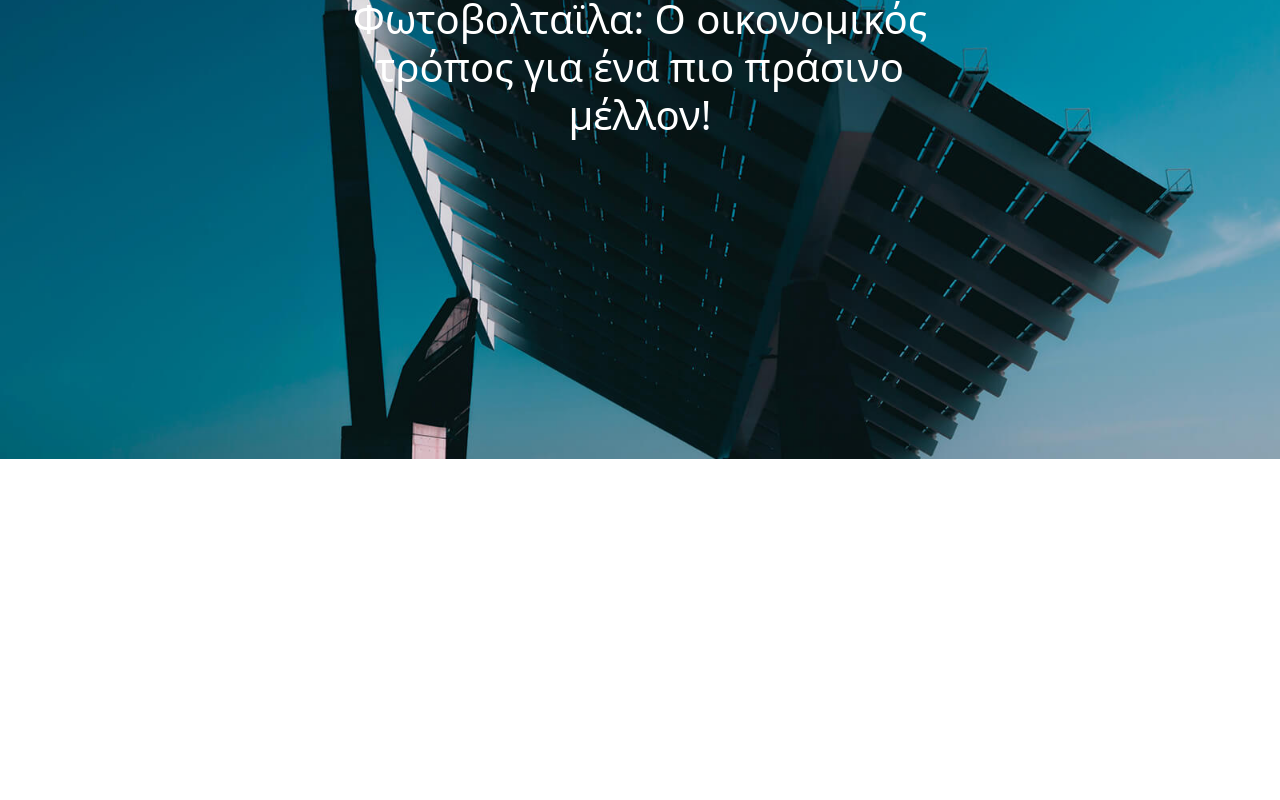
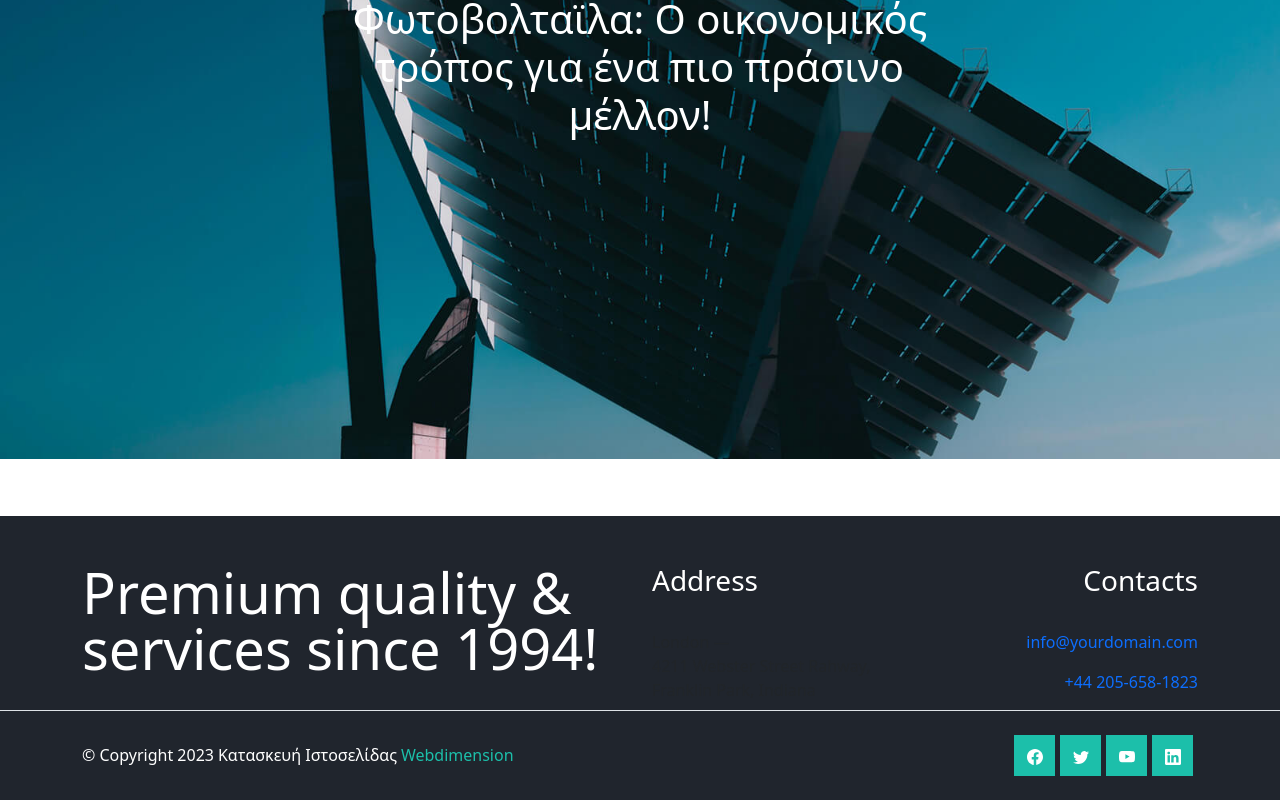
Before and after one commit to giorgos-grekis/ypsoum, a Next.js app: page / in a window 1280 px wide. Shown: the part 341-1141 px from the top of the page. Before the commit the page ends 800 px from the top, so only its background shows below. Built offline with nearby package versions, Linux system fonts and the light colour scheme.

Commit message:
bottom line of footer

```diff
--- a/src/app/globals.scss
+++ b/src/app/globals.scss
@@ -5,8 +5,15 @@
     'Roboto Mono', 'Oxygen Mono', 'Ubuntu Monospace', 'Source Code Pro',
     'Fira Mono', 'Droid Sans Mono', 'Courier New', monospace;
 
+  // colors
   --primary-color: #1cbfaa;
   --secondary-color: #1388d7;
+
+
+  // transitions
+  --transition-delay: 0.3s;
+
+
 
 }
 
--- a/src/components/Layout/Footer/Footer.tsx
+++ b/src/components/Layout/Footer/Footer.tsx
@@ -1,9 +1,115 @@
 import React from 'react'
 import styles from './footer.module.scss'
+import WdLink from '@/components/UI/WdLink'
 
 const Footer = () => {
   return (
-    <div>Footer</div>
+    <footer className={`position-relative pt-6 pt-md-8 pt-lg-10 pt-xl-12 ${styles.footerContianer}`}>
+      <div className={`container z-index-9 position-relative`}>
+        <div className={`row mt-n5 pb-6 pb-md-8 pb-lg-10 pb-xl-12`}>
+          <div className={`col-lg-6 mt-5`}>
+            <div>
+              <h2 className={`text-white w-90 display-4 font-weight-800 mb-0 lh-1`}>
+                Premium quality &amp; services since 1994!
+              </h2>
+            </div>
+          </div>
+          <div className={`col-lg-6`}>
+            <div className={`row`}>
+              <div className={`col-sm-6 mt-5`}>
+                <div>
+                  <div className={`textwidget`}>
+                    <div className={`sec-title pb-4`}>
+                      <h3 className={`text-white`}>Address</h3>
+                    </div>
+                    <address className={`mb-0 display-29 display-md-28 display-xl-27`}>
+                      London — <br />4211 Webster Street Rahway,<br />Franklin Park, Indiana
+                    </address>
+                  </div>
+                </div>
+              </div>
+              <div className={`col-sm-6 mt-5 text-sm-end`}>
+                <div>
+                  <div className={`textwidget`}>
+                    <div className={`sec-title pb-4`}>
+                      <h3 className={`text-white`}>
+                        Contacts
+                      </h3>
+                    </div>
+                    <p className={`email`}><a href="mailto:info@yourdomain.com" className="display-29 display-md-28 display-xl-27">info@yourdomain.com</a></p>
+                    <p className="phone"><a href="tel:+442056581823" className="display-26 display-md-25 display-xl-24">+44 205-658-1823</a></p>
+                  </div>
+                </div>
+              </div>
+            </div>
+          </div>
+        </div>
+      </div>
+
+      {/***  Button Line ***/}
+      <div className={`border-top border-color-light-white z-index-9 position-relative`}>
+        <div className={`container`}>
+          <div className={`row align-items-center py-4`}>
+            <div className={`col-md-7 col-lg-6 text-center text-md-start order-2 order-md-1`}>
+              <p className={`d-inline-block text-white mb-0`}>
+                © Copyright <span className={`current-year`}>{new Date().getFullYear()}</span>
+                <WdLink href='https://webdimension.gr/' target='_blank' className={`${styles.website} mx-1`}>
+                  Κατασκευή Ιστοσελίδας
+                </WdLink>
+
+                <WdLink href='https://webdimension.gr/' target='_blank' className={`${styles.webdimension}`}>
+                  Webdimension
+                </WdLink>
+
+              </p>
+            </div>
+
+            <div className={`col-md-5 col-lg-6 text-center text-md-end mb-3 mb-md-0 order-1 order-md-2`}>
+              <ul className={`social-icon-style1 ${styles.socialIconUl}`}>
+                {/* facebook */}
+                <li>
+                  <a target="_blank" href="https://www.facebook.com/">
+                    <svg xmlns="http://www.w3.org/2000/svg" width={16} height={16} fill="currentColor" className="bi bi-facebook" viewBox="0 0 16 16">
+                      <path d="M16 8.049c0-4.446-3.582-8.05-8-8.05C3.58 0-.002 3.603-.002 8.05c0 4.017 2.926 7.347 6.75 7.951v-5.625h-2.03V8.05H6.75V6.275c0-2.017 1.195-3.131 3.022-3.131.876 0 1.791.157 1.791.157v1.98h-1.009c-.993 0-1.303.621-1.303 1.258v1.51h2.218l-.354 2.326H9.25V16c3.824-.604 6.75-3.934 6.75-7.951z" />
+                    </svg>
+                  </a>
+                </li>
+
+                {/* twitter */}
+                <li>
+                  <a target="_blank" href="https://twitter.com/">
+                    <svg xmlns="http://www.w3.org/2000/svg" width={16} height={16} fill="currentColor" className="bi bi-twitter" viewBox="0 0 16 16">
+                      <path d="M5.026 15c6.038 0 9.341-5.003 9.341-9.334 0-.14 0-.282-.006-.422A6.685 6.685 0 0 0 16 3.542a6.658 6.658 0 0 1-1.889.518 3.301 3.301 0 0 0 1.447-1.817 6.533 6.533 0 0 1-2.087.793A3.286 3.286 0 0 0 7.875 6.03a9.325 9.325 0 0 1-6.767-3.429 3.289 3.289 0 0 0 1.018 4.382A3.323 3.323 0 0 1 .64 6.575v.045a3.288 3.288 0 0 0 2.632 3.218 3.203 3.203 0 0 1-.865.115 3.23 3.23 0 0 1-.614-.057 3.283 3.283 0 0 0 3.067 2.277A6.588 6.588 0 0 1 .78 13.58a6.32 6.32 0 0 1-.78-.045A9.344 9.344 0 0 0 5.026 15z" />
+                    </svg>
+                  </a>
+                </li>
+
+                {/* youtube */}
+                <li>
+                  <a target="_blank" href="https://www.youtube.com/">
+                    <svg xmlns="http://www.w3.org/2000/svg" width={16} height={16} fill="currentColor" className="bi bi-youtube" viewBox="0 0 16 16">
+                      <path d="M8.051 1.999h.089c.822.003 4.987.033 6.11.335a2.01 2.01 0 0 1 1.415 1.42c.101.38.172.883.22 1.402l.01.104.022.26.008.104c.065.914.073 1.77.074 1.957v.075c-.001.194-.01 1.108-.082 2.06l-.008.105-.009.104c-.05.572-.124 1.14-.235 1.558a2.007 2.007 0 0 1-1.415 1.42c-1.16.312-5.569.334-6.18.335h-.142c-.309 0-1.587-.006-2.927-.052l-.17-.006-.087-.004-.171-.007-.171-.007c-1.11-.049-2.167-.128-2.654-.26a2.007 2.007 0 0 1-1.415-1.419c-.111-.417-.185-.986-.235-1.558L.09 9.82l-.008-.104A31.4 31.4 0 0 1 0 7.68v-.123c.002-.215.01-.958.064-1.778l.007-.103.003-.052.008-.104.022-.26.01-.104c.048-.519.119-1.023.22-1.402a2.007 2.007 0 0 1 1.415-1.42c.487-.13 1.544-.21 2.654-.26l.17-.007.172-.006.086-.003.171-.007A99.788 99.788 0 0 1 7.858 2h.193zM6.4 5.209v4.818l4.157-2.408L6.4 5.209z" />
+                    </svg>
+                  </a>
+                </li>
+
+                {/* Linkedin */}
+                <li>
+                  <a target="_blank" href="https://www.linkedin.com/">
+                    <svg xmlns="http://www.w3.org/2000/svg" width={16} height={16} fill="currentColor" className="bi bi-linkedin" viewBox="0 0 16 16">
+                      <path d="M0 1.146C0 .513.526 0 1.175 0h13.65C15.474 0 16 .513 16 1.146v13.708c0 .633-.526 1.146-1.175 1.146H1.175C.526 16 0 15.487 0 14.854V1.146zm4.943 12.248V6.169H2.542v7.225h2.401zm-1.2-8.212c.837 0 1.358-.554 1.358-1.248-.015-.709-.52-1.248-1.342-1.248-.822 0-1.359.54-1.359 1.248 0 .694.521 1.248 1.327 1.248h.016zm4.908 8.212V9.359c0-.216.016-.432.08-.586.173-.431.568-.878 1.232-.878.869 0 1.216.662 1.216 1.634v3.865h2.401V9.25c0-2.22-1.184-3.252-2.764-3.252-1.274 0-1.845.7-2.165 1.193v.025h-.016a5.54 5.54 0 0 1 .016-.025V6.169h-2.4c.03.678 0 7.225 0 7.225h2.4z" />
+                    </svg>
+                  </a>
+                </li>
+
+              </ul>
+            </div>
+          </div>
+
+        </div>
+      </div>
+    </footer>
+
   )
 }
 
--- a/src/components/Layout/Footer/footer.module.scss
+++ b/src/components/Layout/Footer/footer.module.scss
@@ -0,0 +1,67 @@
+.footerContianer {
+    word-break: break-word;
+    background: #20252d;
+}
+
+
+
+
+
+
+//*** FOOTER BOTTOM LINE  ***//
+
+.website {
+    color: white;
+    transition: all var(--transition-delay);
+
+    &:hover {
+        cursor: pointer;
+        color: var(--secondary-color);
+    }
+}
+
+
+.webdimension {
+    color: var(--primary-color);
+    transition: all var(--transition-delay);
+
+    &:hover {
+        cursor: pointer;
+        color: var(--secondary-color);
+    }
+}
+
+.socialIconUl {
+    margin-bottom: 0;
+    display: inline-block;
+    padding-left: 10px;
+    list-style: none;
+
+    li {
+        vertical-align: middle;
+        display: inline-block;
+        margin-right: 5px;
+
+        &:first-child {
+            margin-top: 0;
+            border-top: 0;
+            padding-top: 0;
+        }
+
+        a {
+            display: inline-block;
+            font-size: 14px;
+            text-align: center;
+            color: #fff;
+            background: #1cbfaa;
+            height: 41px;
+            line-height: 41px;
+            width: 41px;
+            transition: all var(--transition-delay);
+
+            &:hover{
+                background: var(--secondary-color);
+            }
+        }
+    }
+}
--- a/src/components/UI/WdLink.tsx
+++ b/src/components/UI/WdLink.tsx
@@ -7,6 +7,7 @@ interface WdLink {
     href: string;
     children: string;
     className?: string;
+    target?: string;
 }
 
 // const getProperLink = (href: string, locale: string | undefined) => {
@@ -19,7 +20,7 @@ interface WdLink {
 //     return `/${locale}/${href}`
 // }
 
-const WdLink = ({ href:link, children, className }: WdLink) => {
+const WdLink = ({ href:link, children, className,target }: WdLink) => {
     // const router = useRouter();
     // const locale = router?.locale;
 
@@ -29,7 +30,7 @@ const WdLink = ({ href:link, children, className }: WdLink) => {
     // const link = getProperLink(href, locale);
 
     return (
-        <Link href={link} locale={false} className={className}>
+        <Link href={link} locale={false} className={className} target={target}>
             {children}
         </Link>
     );
--- a/src/components/pages/HomePage.tsx
+++ b/src/components/pages/HomePage.tsx
@@ -9,8 +9,10 @@ import styles from './homePage.module.scss';
 const HomePage = () => {
 
 
+
+
     return (
-        <>
+        <div style={{ height: '100vh' }}>
 
             {/* hero image */}
             <div className={`${styles.mainImageContainer}`}>
@@ -19,8 +21,9 @@ const HomePage = () => {
                     // width={500}
                     // height={500}
                     alt="Picture of the author"
-                        style={{objectFit:"cover"}}
+                    style={{ objectFit: "cover" }}
                     fill={true}
+                    priority={true}
                 />
                 {/* title */}
                 <div className={`${styles.titleContainer}`}>
@@ -39,10 +42,7 @@ const HomePage = () => {
 
 
 
-
-
-
-        </>
+        </div>
     )
 }
 
--- a/src/components/pages/homePage.module.scss
+++ b/src/components/pages/homePage.module.scss
@@ -4,6 +4,9 @@
     width: 100vh;
     height: auto;
     // position: relative;
+    // width: 100%;
+    // height: 100%;
+    // z-index: 1;
 }
 
 .titleContainer{
```
Lines whose indentation alone changed are shown as unchanged.
